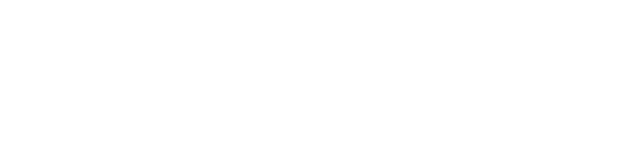
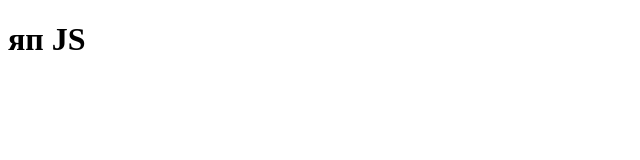
Before and after one commit to Sergey1443/program, a plain HTML site: page index.html in a window 1280 px wide. Shown: the whole page, without its empty margins (0-640 px from the left). Drawn offline with Linux system fonts and the light colour scheme.

Commit message:
simple program

```diff
--- a/index.html
+++ b/index.html
@@ -6,6 +6,34 @@
     <title>основы js</title>
 </head>
 <body>
+    <h1>яп JS</h1>
+    <script>
+        // let str = "hello, 'world'";
+        // console.log(str);
+        // let a , b ;
+        // a = 16;
+        // b = 5;
+        // console.log(18 / 5);
+        // console.log(Math.floor(18 / 5));
+        // a = 1;
+        // b = a++;
+        // console.log(a, b);
 
+        // let x1, x2, sum;
+        // x1 = parseFloat (prompt("введите первое число",0));
+        // x2 = parseFloat(prompt("введите второе число",0));
+
+        // sum = x1 + x2;
+
+        // alert("сумма равна" + sum);
+
+        // let numInFolder, numOnPage, numOfPage;
+        // numInFolder = parseInt(prompt("введите кол-во фото в папке", 10));
+        // numOnPage = parseInt(prompt("введите кол-во фото на одной  странице", 5));
+        // numOfPage = Math.ceil(numInFolder / numOnPage);
+        // alert("кол-во страниц" + numOfPage);
+
+
+    </script>
 </body>
 </html>
```
